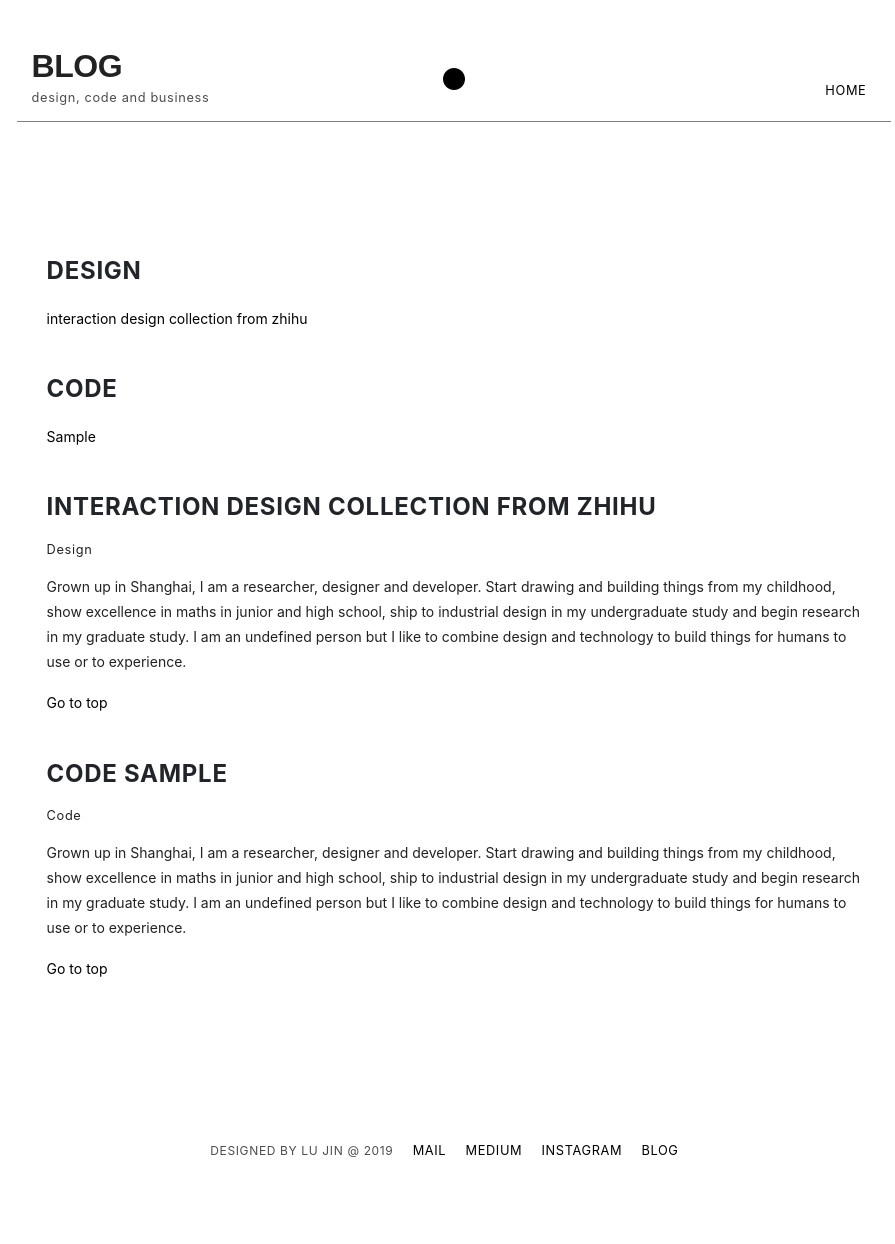
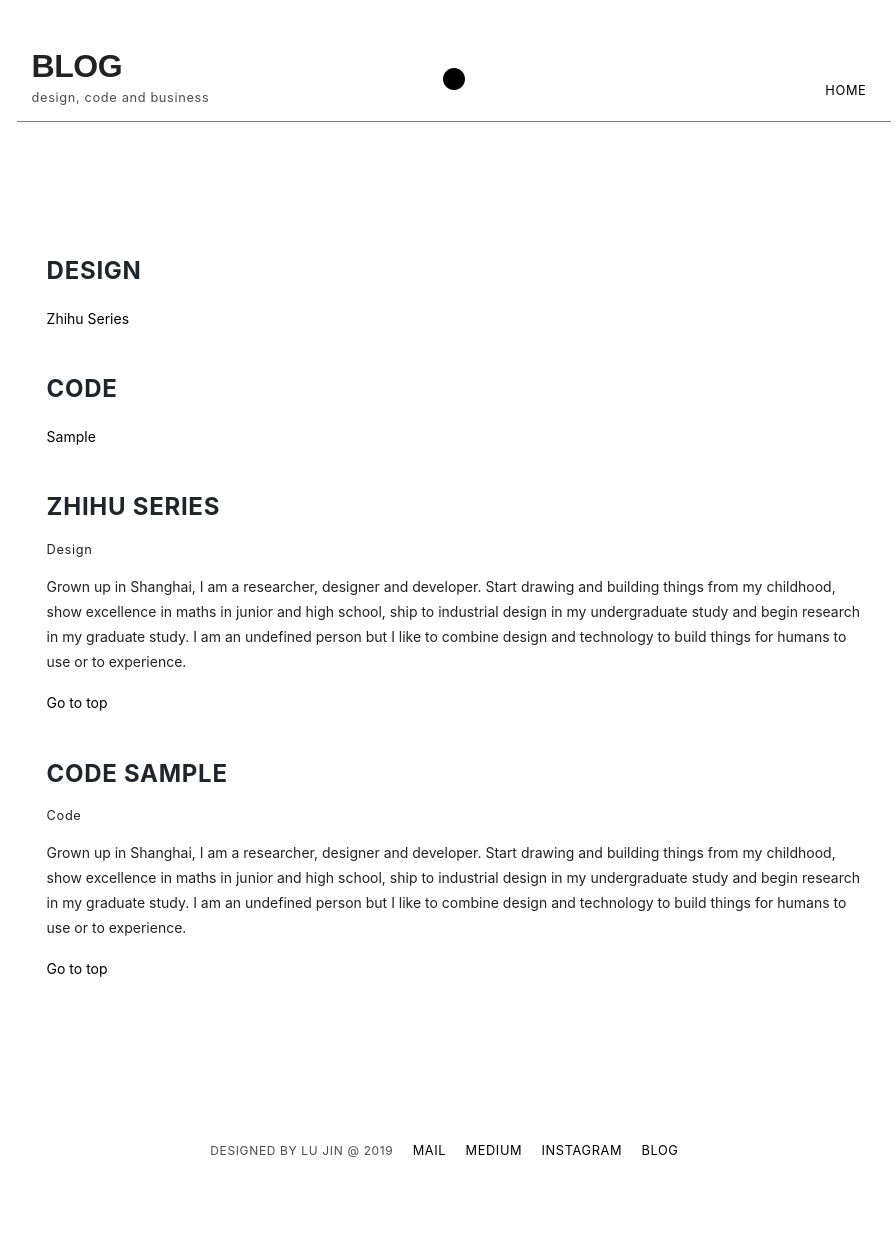
Before and after one commit to beforux/ShakeYourLove, a Jekyll site: the page blog.html, which Jekyll copies as it is, in a window 1280 px wide. Shown: the whole page, without its empty margins (186-1081 px from the left). Built offline with Jekyll 4.4.1, drawn with Linux system fonts in a browser that asks for light colours; nearby versions of some CDN libraries.

Commit message:
Update blog.html

```diff
--- a/blog.html
+++ b/blog.html
@@ -35,15 +35,15 @@
 
      <section>
      <div class="container" class="small">
-        <div class="row">
-          <div class="col-sm-12" name="top">
+     <div class="row">
+     <div class="col-sm-12" name="top">
             <h3 name="design"> Design </h5>
-            <p><a href="#design1">interaction design collection from zhihu</a></p>
+            <p><a href="#design1">Zhihu Series</a></p>
             <h3 name="code"> Code </h5>
             <p><a>Sample</a></p>
 
-      <h3 name="design1"> interaction design collection from zhihu</h3>
-      <p class="small" href="# design"> Design</p>
+      <h3 name="design1">Zhihu Series</h3>
+      <p class="small" href="#design"> Design</p>
       <p>Grown up in Shanghai, I am a researcher, designer and developer. Start drawing and building things from my childhood, show excellence in maths in junior and high school, ship to industrial design in my undergraduate study and begin research in my graduate study. I am an undefined person but I like to combine design and technology to build things for humans to use or to experience.</p>
       <p><a href="#top">Go to top</a>
 
```
